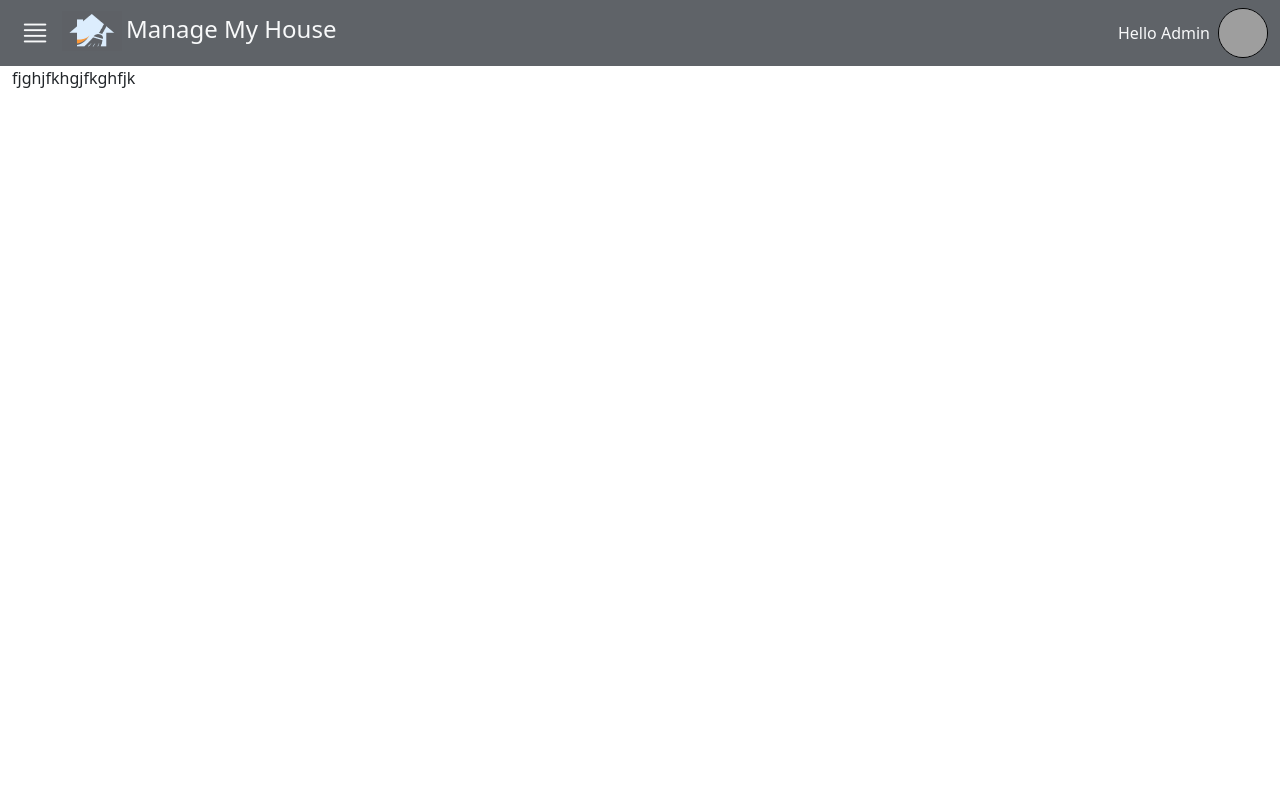
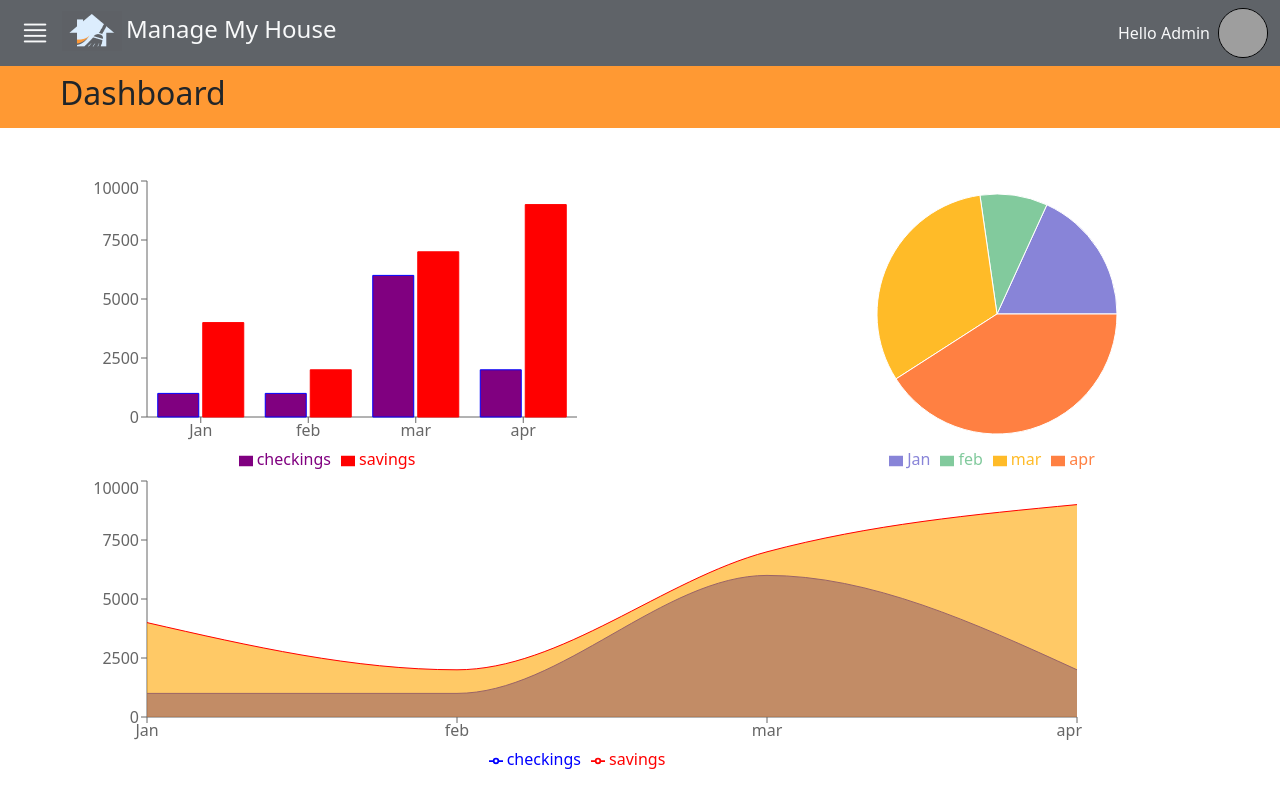
Before and after one commit to saheb1234218/demo-admin, a React (Create React App) app: page / in a window 1280 px wide. Shown: the top 808 px of the page. Built offline with nearby package versions, Linux system fonts and the light colour scheme; grey boxes are pictures that could not be loaded.

Commit message:
pushed dashboard

```diff
--- a/package.json
+++ b/package.json
@@ -15,6 +15,7 @@
     "react-dom": "^18.1.0",
     "react-router-dom": "^6.3.0",
     "react-scripts": "5.0.1",
+    "recharts": "^2.1.10",
     "web-vitals": "^2.1.4"
   },
   "scripts": {
--- a/src/Components/Admin/Admin_dashboard.js
+++ b/src/Components/Admin/Admin_dashboard.js
@@ -1,11 +1,109 @@
 import React from 'react';
 import Nav from "./Admin_main";
+
+import {
+    Area,
+    AreaChart,
+    Bar,
+    BarChart,
+    LineChart,
+    Line,
+    XAxis,
+    YAxis,
+    CartesianGrid,
+    Tooltip,
+    Legend,
+    ScatterChart,
+    PieChart,
+    Pie,
+    PolarAngleAxis,
+    PolarRadiusAxis,
+    Cell
+} from "recharts"
 const AdminDashboard = () => {
+    const  COLORS = ["#8884d8", "#82ca9d", "#FFBB28", "#FF8042", "#AF19FF"];
+    const data=[
+        {
+            month: "Jan",
+            savings: 4000,
+            checkings: 1000,
+        },
+        {
+            month: "feb",
+            savings: 2000,
+            checkings:1000,
+        },
+        {
+            month: "mar",
+            savings: 7000,
+            checkings: 6000,
+        },
+        {
+            month: "apr",
+            savings: 9000,
+            checkings: 2000,
+        }
+    ]
     return (
         <>
         <Nav/>
-        <div className="container-fluid">
-            fjghjfkhgjfkghfjk
+        <nav class="navbar navbar-light" style={{backgroundColor: '#ff9933' }}>
+             <div class="container-fluid ">
+                <h2 class="ms-5">Dashboard</h2>
+
+
+            </div>
+        </nav>
+        <div className="container my-5">
+            <div className="row">
+                <div className="col-sm-7">
+                <BarChart width={500} height={300} data={data}>
+
+            <XAxis dataKey="month"></XAxis>
+            <YAxis></YAxis>
+            <Legend></Legend>
+            <Tooltip></Tooltip>
+            <Bar type="monotone" dataKey="checkings" stroke="blue" fill="purple"></Bar>
+            <Bar type="monotone" dataKey="savings" stroke="red" fill="red" ></Bar>
+           </BarChart>
+                </div>
+                <div className="col-sm-5">
+                <PieChart width={500} height={300} >
+
+
+
+            <Legend></Legend>
+            <Tooltip></Tooltip>
+            <Pie
+            data={data}
+            color="#000000"
+            dataKey="savings"
+            nameKey="month"
+            cx="50%"
+            cy="50%"
+            outerRadius={120}
+            fill="#8884d8"
+            >
+                {data.map((entry, index) => (
+            <Cell
+               key={`cell-${index}`}
+               fill={COLORS[index % COLORS.length]}
+            />
+         ))}
+            </Pie>
+
+           </PieChart>
+                </div>
+            </div>
+           <AreaChart width={1000} height={300} data={data}>
+
+            <XAxis dataKey="month"></XAxis>
+            <YAxis></YAxis>
+            <Legend></Legend>
+            <Tooltip></Tooltip>
+            <Area type="monotone" dataKey="checkings" stroke="blue" fill="blue"></Area>
+            <Area type="monotone" dataKey="savings" stroke="red" fill="orange" ></Area>
+           </AreaChart>
         </div>
         </>
     );
--- a/src/Components/Admin/Admin_profile.js
+++ b/src/Components/Admin/Admin_profile.js
@@ -24,7 +24,7 @@ export default function Admin_profile() {
 
                   <ul >
                   <div>
-                     <li className='d-flex flex-row justify-content-between m-2'>
+                     <li className='d-flex flex-row justify-content-between m-2 '>
                        <h5>Name:</h5>
                        <input disabled={makedisable} type="text" className="form-control m-2" id="hkName" placeholder="Admin User"/>
                     </li>
```
Also changed, not shown: 1 other file (tests, documents, lock files or other folders).
